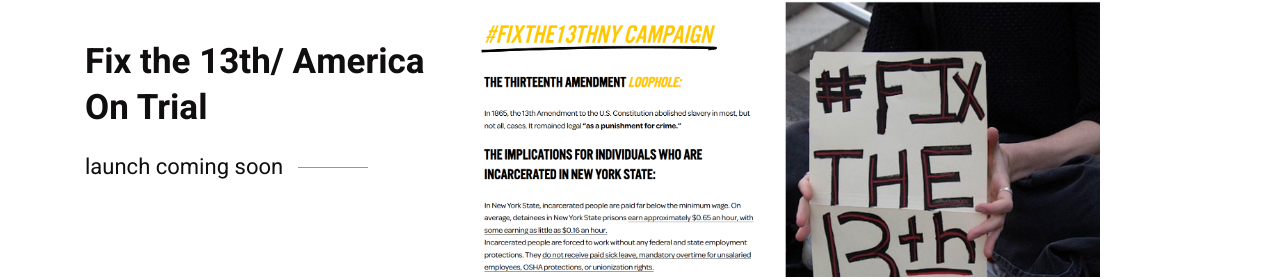
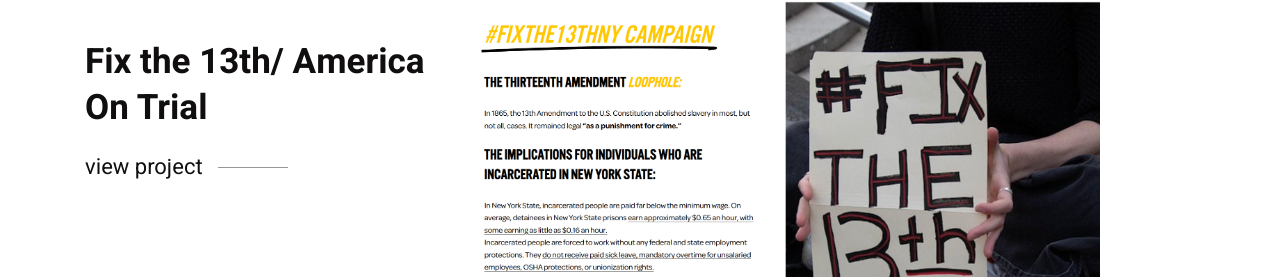
Before and after one commit to NevesLaura-NP/NevesLaura-NP.github.io, a website: page portfolio-list.html in a window 1280 px wide. Shown: the part 1309-1588 px from the top of the page. Drawn offline with nearby package versions, Linux system fonts and the light colour scheme; files that its build step writes are made by us from their sources.

Commit message:
Update portfolio-list.html

```diff
--- a/portfolio-list.html
+++ b/portfolio-list.html
@@ -143,7 +143,7 @@
                 <div class="row">
                     <div class="col-md-4 mb-5 md-mb-0 project-content wow fadeInLeft">
                         <h2 class="project-title">Fix the 13th/ America On Trial</h2>
-                        <a href="https://www.aotny.org/" class="project-link">launch coming soon</a>
+                        <a href="https://www.aotny.org/" class="project-link">view project</a>
                     </div>
                     <div class="col-md-7 mb-5">
                         <div class="project-thumbnail-wrapper wow fadeInRight">
```
